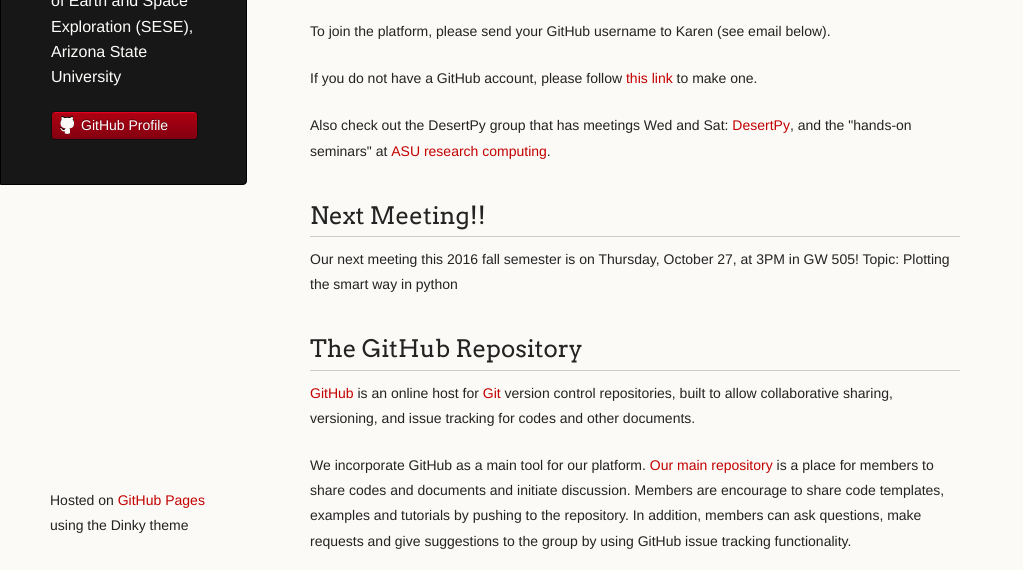
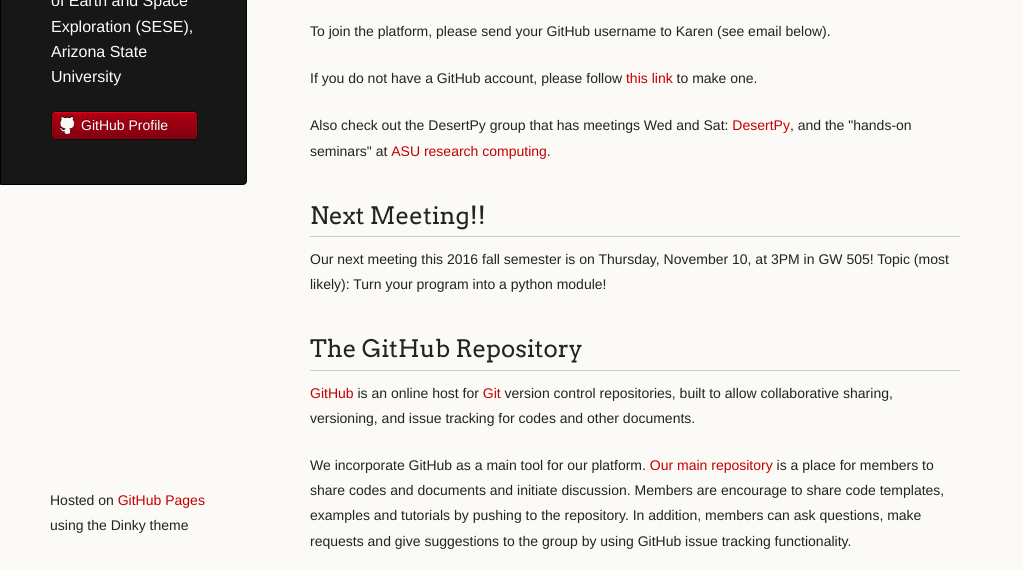
Before and after one commit to prickly-pythons/prickly-pythons.github.io, a plain HTML site: page index.html in a window 1280 px wide. Shown: the part 230-800 px from the top of the page, without its empty margins (0-1023 px from the left). Drawn offline with Linux system fonts and the light colour scheme.

Commit message:
Update index.html

```diff
--- a/index.html
+++ b/index.html
@@ -42,7 +42,7 @@ the "hands-on seminars" at <a href="https://researchcomputing.asu.edu/">ASU rese
 <h2>
 <a id="next-meeting" class="anchor" href="#next-meeting" aria-hidden="true"><span class="octicon octicon-link"></span></a>Next Meeting!!</h2>
 
-<p>Our next meeting this 2016 fall semester is on Thursday, October 27, at 3PM in GW 505! Topic: Plotting the smart way in python</p>
+<p>Our next meeting this 2016 fall semester is on Thursday, November 10, at 3PM in GW 505! Topic (most likely): Turn your program into a python module!</p>
 
 <h2>
 <a id="the-github-repository" class="anchor" href="#the-github-repository" aria-hidden="true"><span class="octicon octicon-link"></span></a>The GitHub Repository</h2>
```
